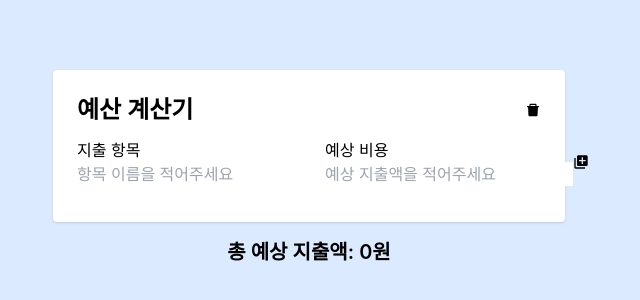
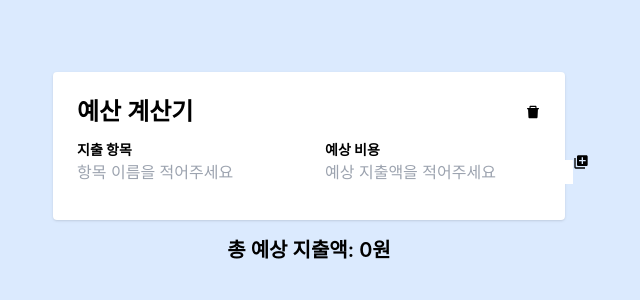
Before and after one commit to Jason-Yang96/groom-assignment_expense-calculator, a React (Create React App) app: page / in a window 1280 px wide. Shown: the part 240-540 px from the top of the page, without its empty margins (331-971 px from the left). Built offline with nearby package versions, Linux system fonts and the light colour scheme.

Commit message:
edited font size&weight

```diff
--- a/src/components/Form.js
+++ b/src/components/Form.js
@@ -78,7 +78,7 @@
 				className='flex justify-between'
 				onSubmit={handleSubmit}>
 				<div className='flex flex-col flex-1'>
-					<label>지출 항목</label>
+					<label className='text-sm font-bold'>지출 항목</label>
 					<input
 						type='text'
 						placeholder='항목 이름을 적어주세요'
@@ -87,7 +87,7 @@
 					/>
 				</div>
 				<div className='flex flex-col flex-1'>
-					<label>예상 비용</label>
+					<label className='text-sm font-bold'>예상 비용</label>
 					<input
 						type='number'
 						min='500'
--- a/src/components/Header.js
+++ b/src/components/Header.js
@@ -3,10 +3,12 @@
 
 const Header = ({ setExpenseData, setAlerMessage }) => {
 	const handleRomoveAllClick = () => {
-		setExpenseData([]);
-		setAlerMessage('항목이 모두 삭제되었습니다');
-		setTimeout(() => setAlerMessage(null), 2000);
-		localStorage.setItem('expenseData', JSON.stringify([]));
+		if (setExpenseData.length) {
+			setExpenseData([]);
+			setAlerMessage('항목이 모두 삭제되었습니다');
+			setTimeout(() => setAlerMessage(null), 2000);
+			localStorage.setItem('expenseData', JSON.stringify([]));
+		}
 	};
 	return (
 		<header className='flex justify-between mb-3'>
```
